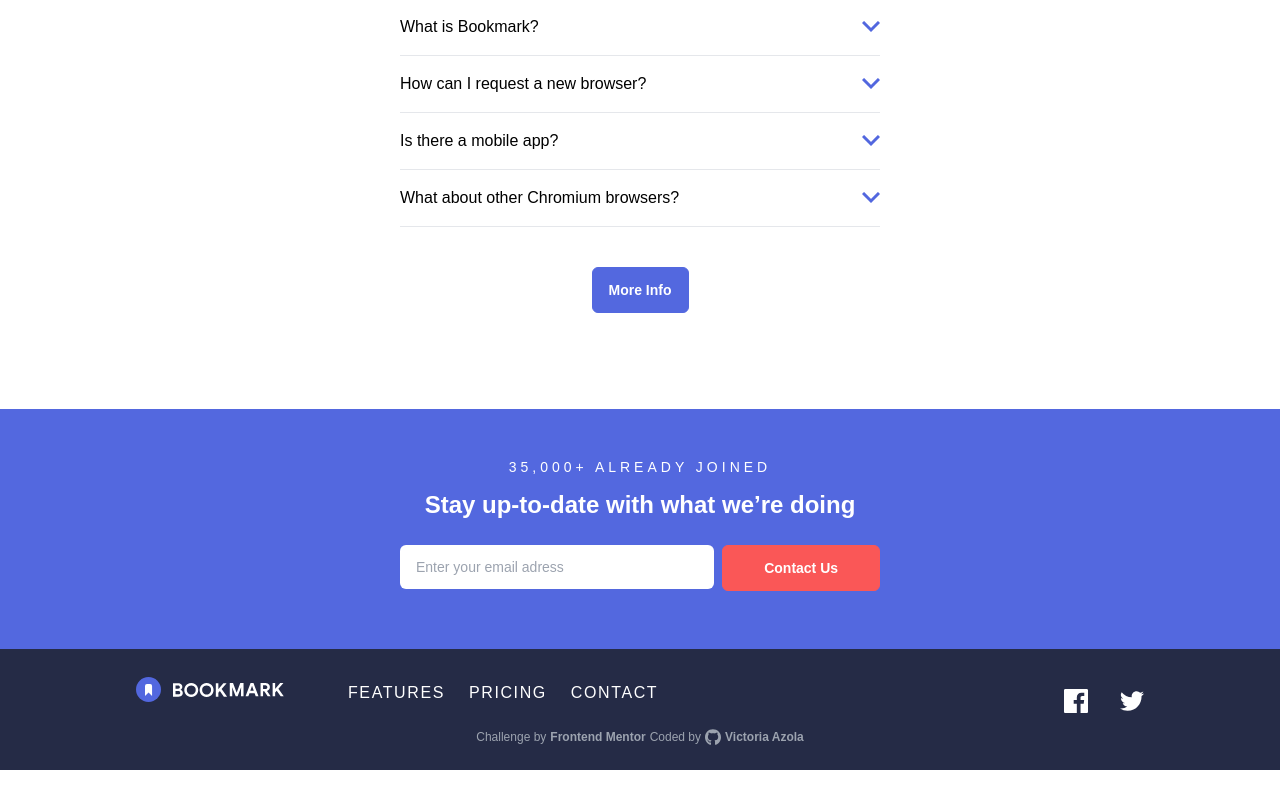
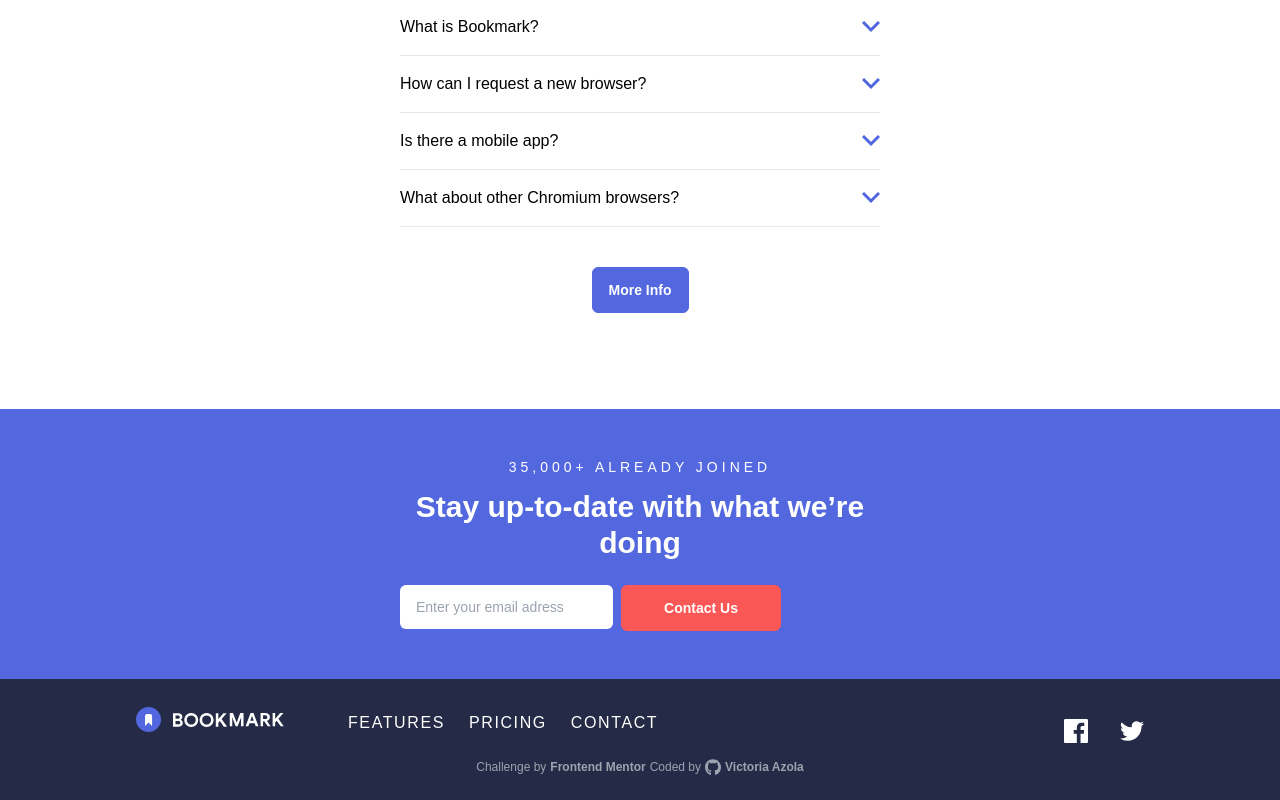
Before and after one commit to VickyAzola/BookmarkLandingPage, a Vue app: page / in a window 1280 px wide. Shown: the part 2393-3193 px from the top of the page. Before the commit the page ends 3163 px from the top, so only its background shows below. Built offline with nearby package versions, Linux system fonts and the light colour scheme.

Commit message:
Update App.vue

```diff
--- a/src/App.vue
+++ b/src/App.vue
@@ -89,8 +89,9 @@ function submitForm() {
     <section class="bg-PrimarySoftBlue text-white px-8 md:px-24 py-12 text-center ">
       <div class="lg:max-w-[30rem] lg:mx-auto ">
         <p class="uppercase tracking-[.25rem] text-sm">35,000+ already joined</p>
-        <h6 class="font-semibold text-2xl mt-3 mb-6">Stay up-to-date with what we’re doing</h6>
+        <h6 class="font-semibold text-2xl lg:text-3xl mt-3 mb-6">Stay up-to-date with what we’re doing</h6>
         <form @submit.prevent="onSubmit" class="flex flex-col w-full lg:flex-row lg:gap-x-2 lg:items-start">
+          <div>
             <label
               for="email"
               class="relative mb-3 rounded-md lg:w-2/3"
@@ -104,6 +105,7 @@ function submitForm() {
                 class="w-full py-3 rounded-md px-4 text-sm placeholder-gray-400 text-gray-700"
                 required
               />
+              </label>
               <svg
                 :class="[errorMsg ? 'block' : 'hidden']"
                 class="absolute right-3 top-3"
@@ -121,7 +123,7 @@ function submitForm() {
               class="bg-PrimarySoftRed text-xs rounded-b-md italic text-left pl-2 py-1">
               Whoops, make sure it's an email
             </p>
-          </label>
+          </div>
           <BaseButton :handleClick="submitForm" variant="red" textButton="Contact Us" />
         </form>
       </div>
```
Lines whose indentation alone changed are shown as unchanged.
